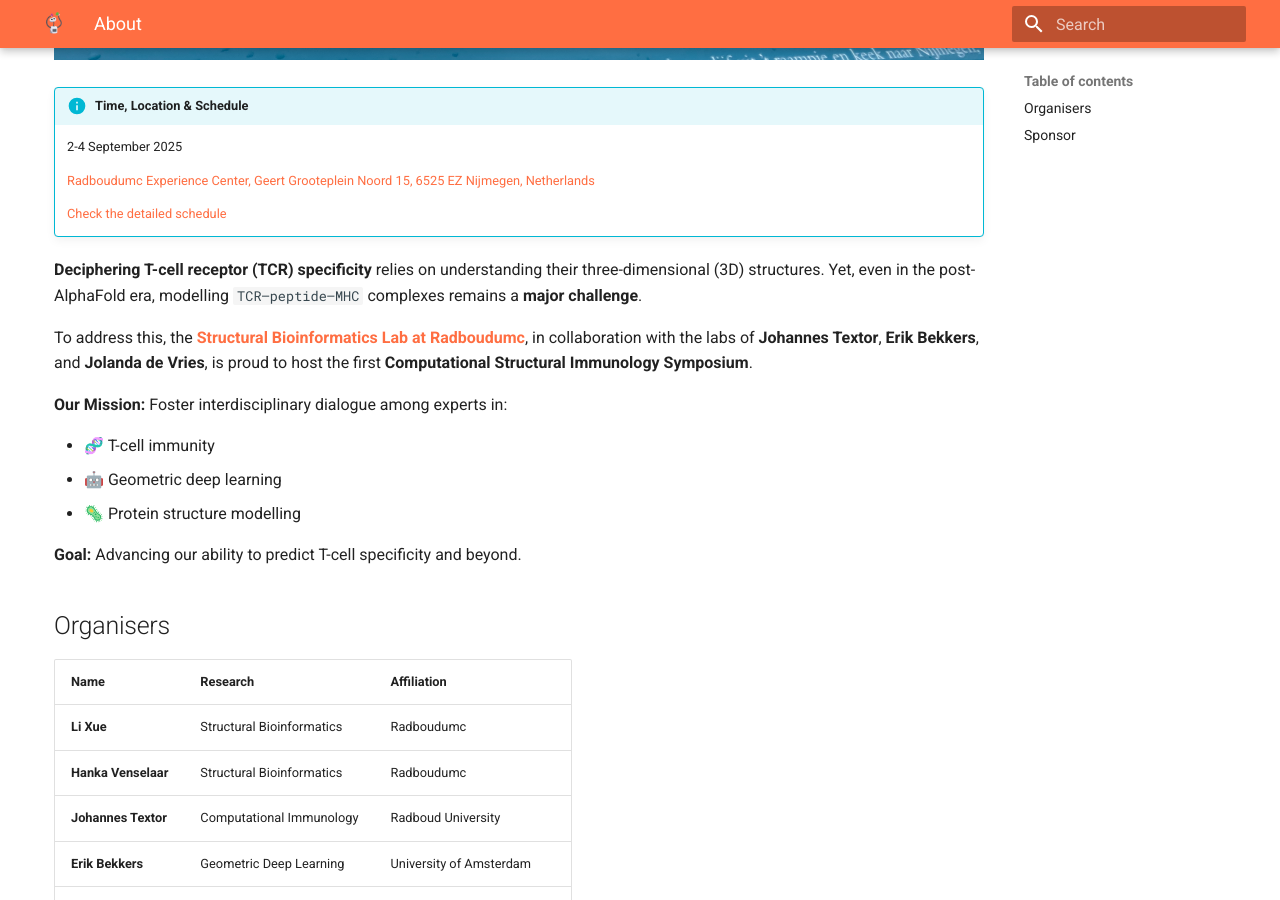
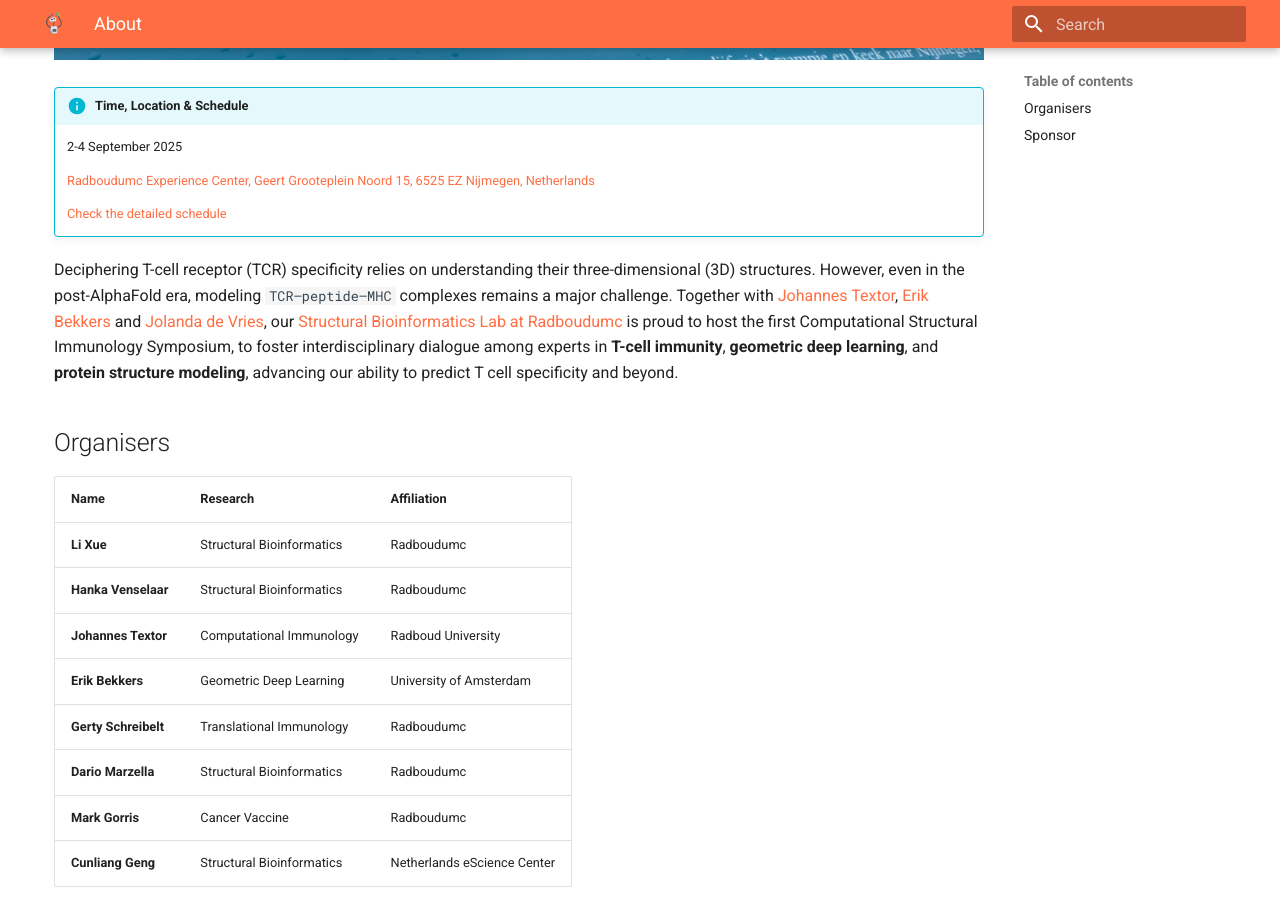
Before and after one commit to X-lab-3D/csi, an MkDocs documentation site: the page built from docs/index.md, in a window 1280 px wide and 900 px high, scrolled down 511 px. Built offline with MkDocs 1.6.1 and Material for MkDocs 9.7.7, drawn with Linux system fonts in a browser that asks for light colours; the version menu is left out.

Commit message:
update index

```diff
--- a/docs/index.md
+++ b/docs/index.md
@@ -9,18 +9,8 @@
 
     [Check the detailed schedule](schedule.md)
 
+Deciphering T-cell receptor (TCR) specificity relies on understanding their three-dimensional (3D) structures. However, even in the post-AlphaFold era, modeling `TCR–peptide–MHC` complexes remains a major challenge. Together with [Johannes Textor](https://www.linkedin.com/in/johannes-textor-28b168256/), [Erik Bekkers](https://www.linkedin.com/in/erik-bekkers-ba31a396/) and [Jolanda de Vries](https://www.linkedin.com/in/jolanda-de-vries-31a54816/), our [Structural Bioinformatics Lab at Radboudumc](https://www.radboudumc.nl/en/research/research-groups/structural-bioinformatics) is proud to host the first Computational Structural Immunology Symposium, to foster interdisciplinary dialogue among experts in  **T-cell immunity**, **geometric deep learning**, and **protein structure modeling**, advancing our ability to predict T cell specificity and beyond.
 
-**Deciphering T-cell receptor (TCR) specificity** relies on understanding their three-dimensional (3D) structures. Yet, even in the post-AlphaFold era, modelling `TCR–peptide–MHC` complexes remains a **major challenge**.
-
-To address this, the [**Structural Bioinformatics Lab at Radboudumc**](https://www.radboudumc.nl/en/research/research-groups/structural-bioinformatics), in collaboration with the labs of **Johannes Textor**, **Erik Bekkers**, and **Jolanda de Vries**, is proud to host the first **Computational Structural Immunology Symposium**.
-
-**Our Mission:** Foster interdisciplinary dialogue among experts in:
-
-- 🧬 T-cell immunity
-- 🤖 Geometric deep learning
-- 🦠 Protein structure modelling
-
-**Goal:** Advancing our ability to predict T-cell specificity and beyond.
 
 ## Organisers
 
```
Also changed, not shown: docs/schedule.md (+1 -1 lines).
